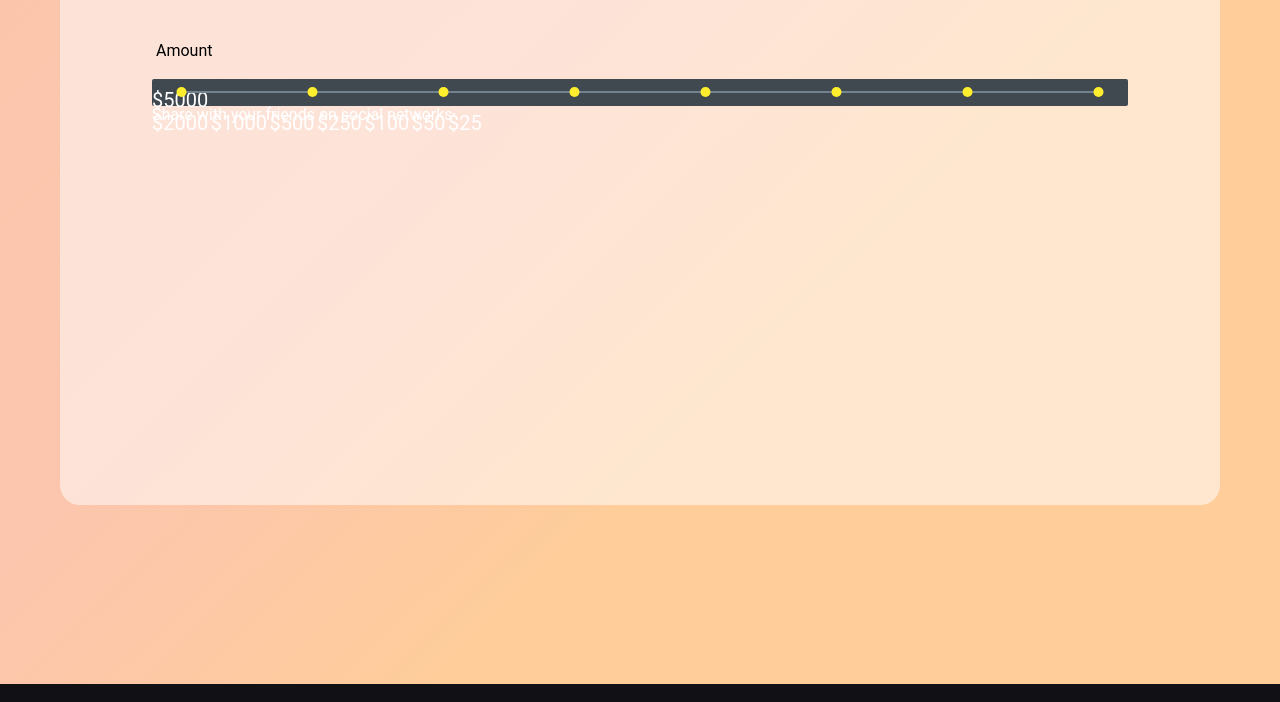
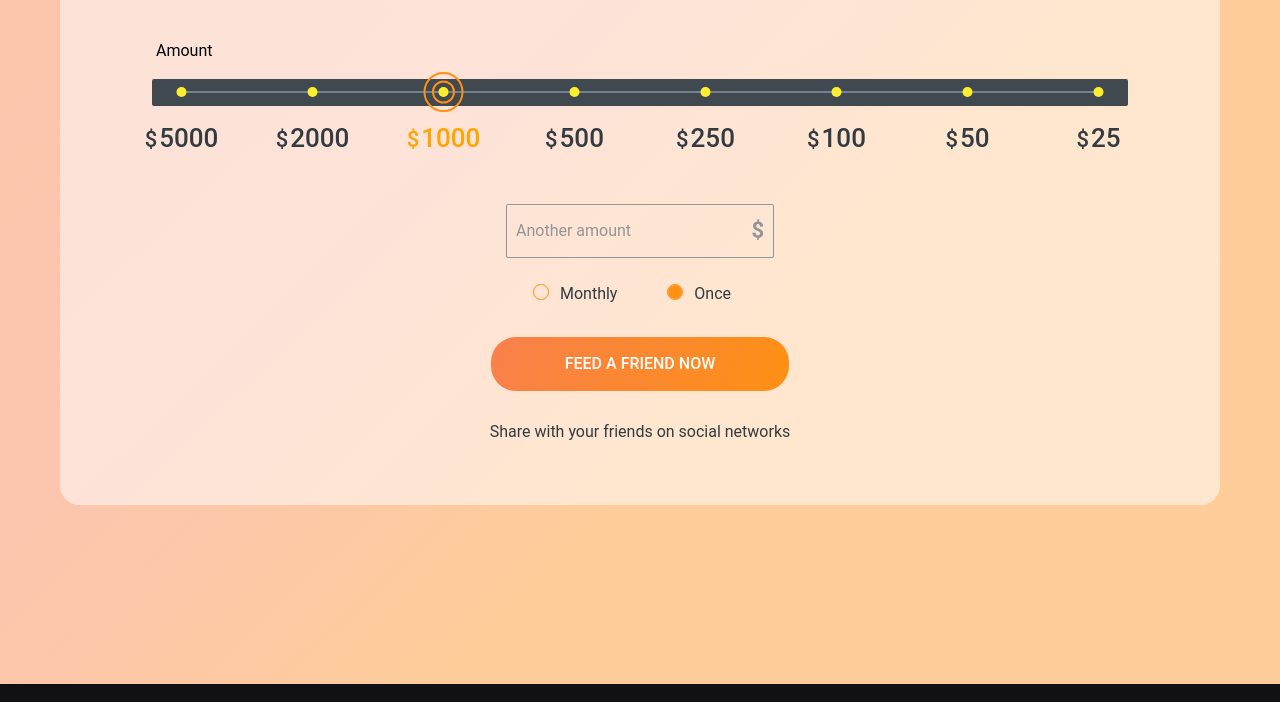
Before and after one commit to Amminn/online-zoo, a plain HTML site: page pages/donate/index.html in a window 1280 px wide. Shown: the part 1264-1966 px from the top of the page. Drawn offline with nearby package versions, Linux system fonts and the light colour scheme.

Commit message:
feat: done with pick and feed

```diff
--- a/pages/donate/index.html
+++ b/pages/donate/index.html
@@ -66,27 +66,60 @@
           <div class="form-background">
             <div class="middle-line"></div>
             <div class="radio">
+              <div class="input-label-warraper">
                 <input class="radio-btn" type="radio" id="5000" name="money" value="5000">
+                <label class="left" for="5000"><span>$</span>5000</label>
+              </div>
+              <div class="input-label-warraper">
                 <input class="radio-btn" type="radio" id="2000" name="money" value="2000">
-              <input class="radio-btn" type="radio" id="1000" name="money" value="1000">
+                <label class="left" for="2000"><span>$</span>2000</label>
+              </div>
+              <div class="input-label-warraper">
+                <input class="radio-btn" type="radio" id="1000" checked name="money" value="1000">
+                <label class="active" for="1000"><span>$</span>1000</label>
+              </div>
+              <div class="input-label-warraper">
                 <input class="radio-btn" type="radio" id="500" name="money" value="500">
+                <label class="" for="500"><span>$</span>500</label>
+              </div>
+              <div class="input-label-warraper">
                 <input class="radio-btn" type="radio" id="250" name="money" value="250">
+                <label class="" for="250"><span>$</span>250</label>
+              </div>
+              <div class="input-label-warraper">
                 <input class="radio-btn" type="radio" id="100" name="money" value="100">
+                <label class="" for="100"><span>$</span>100</label>
+              </div>
+              <div class="input-label-warraper">
                 <input class="radio-btn" type="radio" id="50" name="money" value="50">
+                <label class="" for="50"><span>$</span>50</label>
+              </div>
+              <div class="input-label-warraper">
                 <input class="radio-btn" type="radio" id="25" name="money" value="25">
-            </div>
-            <div class="label">
-              <label class="yea" for="5000"><span>$</span>5000</label><br>
-              <label for="2000"><span>$</span>2000</label>
-              <label for="1000"><span>$</span>1000</label>
-              <label for="500"><span>$</span>500</label>
-              <label for="250"><span>$</span>250</label>
-              <label for="100"><span>$</span>100</label>
-              <label for="50"><span>$</span>50</label>
-              <label for="25"><span>$</span>25</label>
+                <label class="" for="25"><span>$</span>25</label>
               </div>
             </div>
+          </div>
+
+          <div class="another-amount">
+            <div class="another-amount__wrapper"></div>
+            <input type="number" placeholder="Another amount">
+            <p class="dollare">$</p>
+          </div>
+
+          <div class="month-once">
+            <div class="month flex">
+              <input type="radio" name="month-once" id="month" value="month">
+              <label for="month">monthly</label>
+            </div>
+            <div class="once flex">
+              <input type="radio" name="month-once" id="once" value="once" checked>
+              <label for="once">once</label>
+            </div>
+          </div>
+
         </form>
+        <button class="submit">Feed a friend now</button>
 
         <p class="final-text">Share with your friends on social networks </p>
       </div>
--- a/pages/donate/style.css
+++ b/pages/donate/style.css
@@ -266,6 +266,7 @@ header .header-wrapper .call-to-action {
   background-color: #404950;
   position: relative;
   border-radius: 2px;
+  margin-bottom: 9.8rem;
 }
 
 .pick-and-feed .form-background .middle-line {
@@ -290,6 +291,28 @@ header .header-wrapper .call-to-action {
   align-items: center;
 }
 
+.pick-and-feed .form-background .radio .input-label-warraper {
+  display: flex;
+  justify-content: center;
+  align-items: center;
+  position: relative;
+}
+
+.pick-and-feed .form-background .radio .input-label-warraper label {
+  position: absolute;
+  top: 330%;
+  font-weight: 500;
+  font-size: 26px;
+  line-height: 36px;
+  text-transform: uppercase;
+  color: var(--black-blue-color);
+}
+
+.pick-and-feed .form-background .radio .input-label-warraper label span {
+  margin-right: 0.2rem;
+  font-size: 22px;
+}
+
 input,
 label {
   cursor: pointer;
@@ -302,6 +325,7 @@ label {
   /* Safari support */
   -webkit-appearance: none;
   /* border: 0.2rem solid #FE9013; */
+  /* outline: 2rem solid transparent; */
   background-color: #FFEE2E;
   border-radius: 50%;
   position: relative;
@@ -311,26 +335,24 @@ label {
   content: '';
   width: 2.3rem;
   height: 2.3rem;
-  border: 2px solid #FE9013;
+  border: 2px solid transparent;
   position: absolute;
   top: 50%;
   left: 50%;
   transform: translate(-50%, -50%);
   border-radius: 50%;
-  display: none;
 }
 
 .radio-btn::before {
   content: '';
   width: 4rem;
   height: 4rem;
-  border: 2px solid #FE9013;
+  border: 2px solid transparent;
   position: absolute;
   top: 50%;
   left: 50%;
   transform: translate(-50%, -50%);
   border-radius: 50%;
-  display: none;
 }
 
 .radio-btn:focus-visible {
@@ -338,59 +360,158 @@ label {
 }
 
 .radio-btn:hover::before {
-  display: block;
+  border: 2px solid #FE9013;
 }
 
 .radio-btn:hover::after {
-  display: block;
+  border: 2px solid #FE9013;
 }
 
 .radio-btn:checked::before {
-  display: block;
+  border: 2px solid #FE9013;
 }
 
 .radio-btn:checked::after {
-  display: block;
+  border: 2px solid #FE9013;
 }
 
-.radio-btn:checked ~ label {
-  color: orange;
+.radio-btn:checked + label {
+  color: orange !important;
 }
 
-label {
-  font-size: 2rem;
+/* another amount input start here */
+
+.pick-and-feed .another-amount {
+  width: 268px;
+  height: 54px;
+  margin-inline: auto;
+  border-radius: 2px;
+  position: relative;
+  background-color: transparent;
+  margin-bottom: 2.8rem;
 }
 
-
-/* .radio-btn {
-  outline: 1px solid #FFEE2E;
+.pick-and-feed .another-amount input::-webkit-outer-spin-button,
+.pick-and-feed .another-amount input::-webkit-inner-spin-button {
+  -webkit-appearance: none;
+  margin: 0;
 }
 
-
-.radio-btn:checked {
-  outline-color: #FE9013;
-  background-color: #FFEE2E;
-
-  animation: outline-checked;
-  animation-duration: 0.1s;
-  animation-iteration-count: 4;
-  animation-direction: alternate;
-  animation-timing-function: linear;
+/* Firefox */
+.pick-and-feed .another-amount input[type=number] {
+  -moz-appearance: textfield;
 }
 
-@keyframes outline-checked {
-  0% {
-      outline-offset: 0;
-  }
+.pick-and-feed .another-amount input {
+  width: 100%;
+  height: 54px;
+  padding: 0rem 0.9rem;
+  outline: none;
+  border: none;
+  background-color: transparent;
+  font-size: 1.6rem;
+  border: 1px solid #929699;
+  border-radius: 2px;
+}
 
-  100% {
-      outline-offset: -0.2rem;
-  }
-} */
+.pick-and-feed .another-amount input::placeholder {
+  color: #929699;
+}
+
+.pick-and-feed .another-amount .dollare {
+  pointer-events: none;
+  color: #929699;
+  position: absolute;
+  right: 1rem;
+  top: 50%;
+  transform: translateY(-50%);
+  font-size: 2.2rem;
+  font-weight: 700;
+}
+
+.pick-and-feed .another-amount input:focus {
+  border: 1px solid #4B9200 !important;
+}
+
+.pick-and-feed .another-amount input:focus + p.dollare {
+  color: #4B9200;
+}
+
+/* another amount ends */
 
 
+/* month year radio input start */
 
+.month-once {
+  width: 19.7rem;
+  margin-left: 38.2rem;
+  display: flex;
+  justify-content: space-between;
+  margin-bottom: 3.5rem;
+}
 
+.month-once {
+  display: flex;
+  align-items: center;
+  height: 1.6rem;
+}
+
+.month-once input {
+  height: 1.35rem;
+  width: 1.35rem;
+  appearance: none;
+  /* Safari support */
+  -webkit-appearance: none;
+  /* border: 0.2rem solid #FE9013; */
+  outline: 1px solid #FE9013;
+  background-color: transparent;
+  border-radius: 50%;
+}
+
+.month-once input:checked {
+  background-color: #FE9013;
+}
+
+.month-once label {
+  font-size: 1.6rem;
+  color: #333B41;
+  text-transform: capitalize;
+  margin-left: 1rem;
+}
+
+/* month once radio ends */
+
+.pick-and-feed .submit {
+  font-weight: 500;
+  font-size: 16px;
+  line-height: 22px;
+  text-align: center;
+  text-transform: uppercase;
+  color: #FFFFFF;
+  width: 298px;
+  height: 54px;
+  border-radius: 25px;
+  background: linear-gradient(113.96deg, #F9804B 1.49%, #FE9013 101.44%);
+  border: none;
+  outline: none;
+  margin-inline: auto;
+  display: block;
+  cursor: pointer;
+  transition: 0.3s;
+  margin-bottom: 3rem;
+}
+
+.pick-and-feed .submit:hover {
+  background: #4B9200;
+}
+
+.pick-and-feed .final-text {
+  text-align: center;
+  font-weight: 400;
+  font-size: 16px;
+  line-height: 22px;
+  color: #333B41;
+}
 
 
 /* === footer start === */
```
Lines whose indentation alone changed are shown as unchanged.
